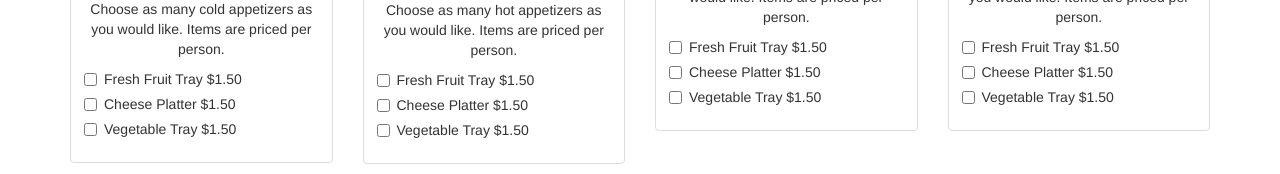
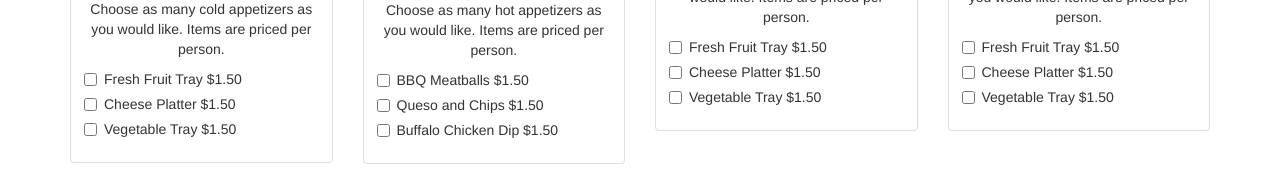
Before and after one commit to jillmars/Saints-Catering-Estimator, a plain HTML site: page index.html in a window 1280 px wide. Shown: the part 778-952 px from the top of the page. Drawn offline with Linux system fonts and the light colour scheme.

Commit message:
Added hot apps

```diff
--- a/index.html
+++ b/index.html
@@ -130,13 +130,13 @@
                         <h3>Hot Appetizers</h3>
                          <p>Choose as many hot appetizers as you would like. Items are priced per person.</p>
                             <div class="checkbox" align="left">
-                                <label><input type="checkbox" value="1.50">Fresh Fruit Tray $1.50</label>
+                                <label><input type="checkbox" value="1.50">BBQ Meatballs $1.50</label>
                             </div>
                             <div class="checkbox" align="left">
-                                <label><input type="checkbox" value="1.50">Cheese Platter $1.50</label>
+                                <label><input type="checkbox" value="1.50">Queso and Chips $1.50</label>
                             </div>
                             <div class="checkbox" align="left">
-                                <label><input type="checkbox" value="1.50">Vegetable Tray $1.50</label>
+                                <label><input type="checkbox" value="1.50">Buffalo Chicken Dip $1.50</label>
                             </div>
                     </div>
                 </div>
```
